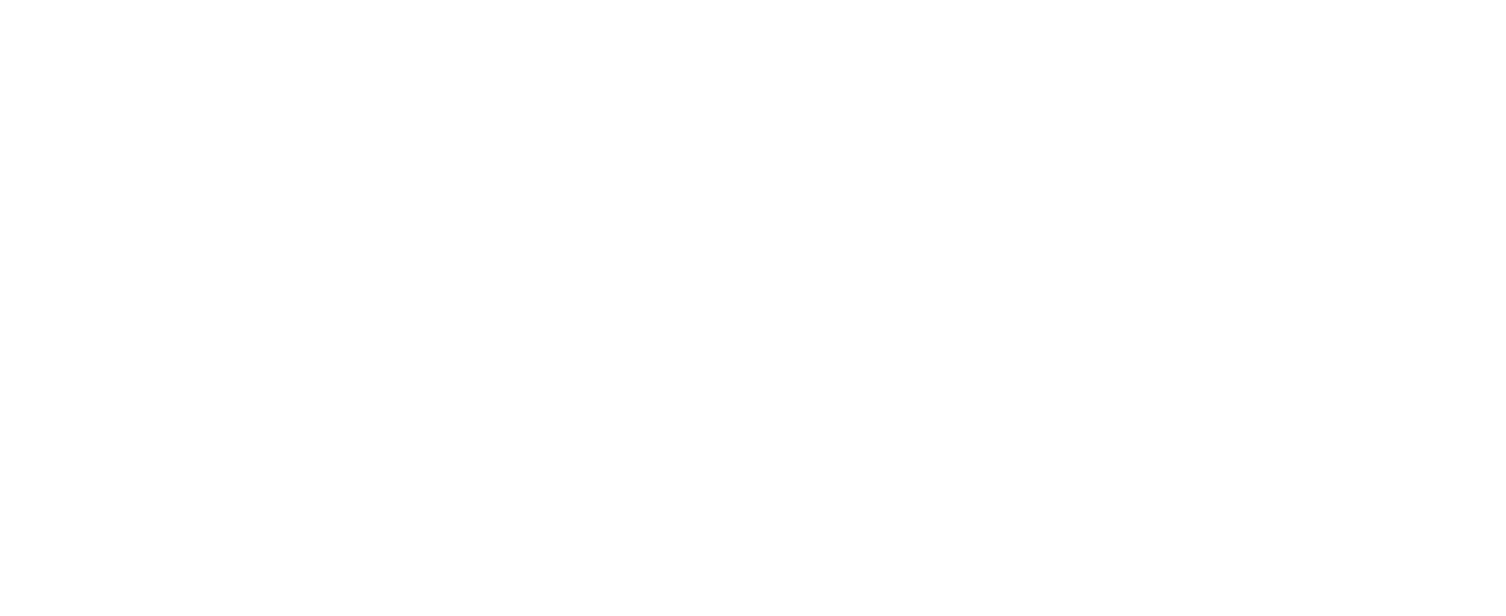
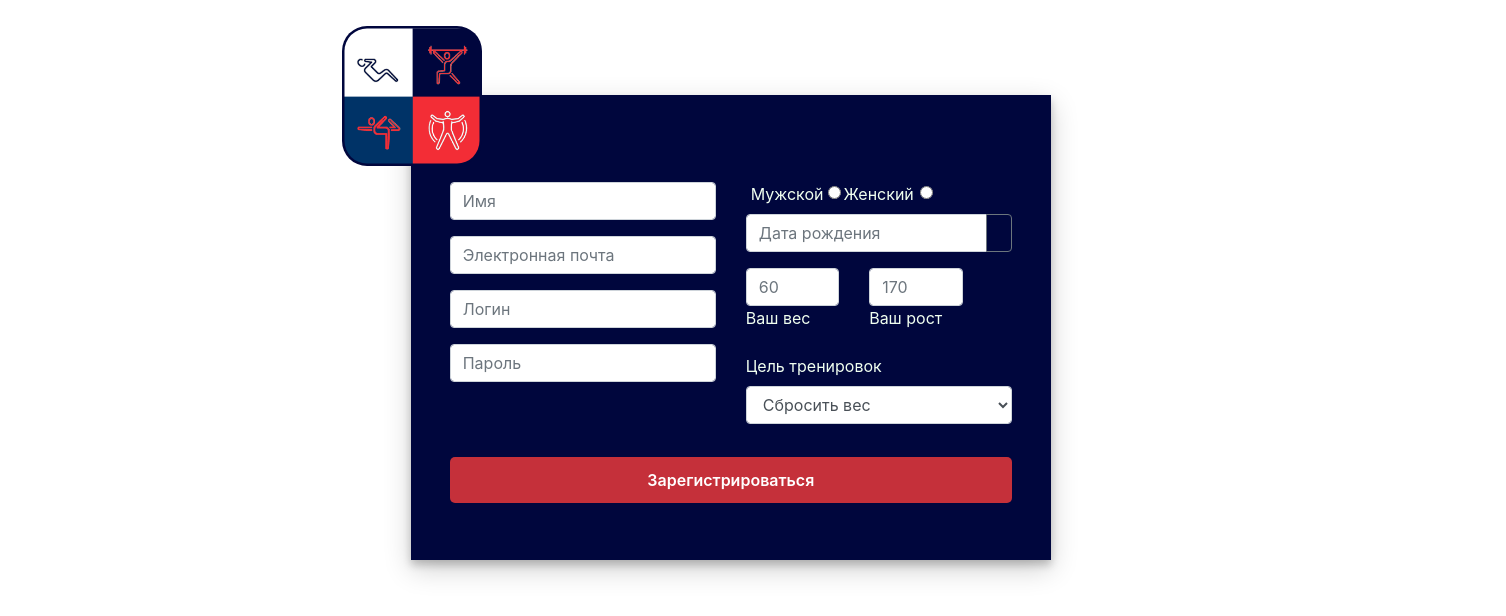
Before and after one commit to bogatovam/netcracker-project, an Angular app in the folder workout-planning-ng-app/: page /auth/signup in a window 1280 px wide. Before the commit this address led to /. Shown: the top 616 px of the page, 1506 px wide, since content can reach past the window. Built offline with nearby package versions, Linux system fonts and the light colour scheme.

Commit message:
Added style of signup page

```diff
--- a/workout-planning-ng-app/package.json
+++ b/workout-planning-ng-app/package.json
@@ -16,16 +16,17 @@
     "@angular/compiler": "~7.2.0",
     "@angular/core": "~7.2.0",
     "@angular/forms": "~7.2.0",
+    "@angular/http": "latest",
     "@angular/platform-browser": "~7.2.0",
     "@angular/platform-browser-dynamic": "~7.2.0",
     "@angular/router": "~7.2.0",
+    "@ng-bootstrap/ng-bootstrap": "^4.1.3",
     "bootstrap": "^4.3.1",
     "core-js": "^2.5.4",
     "jquery": "^3.4.1",
     "rxjs": "~6.3.3",
     "tslib": "^1.9.0",
-    "zone.js": "~0.8.26",
-    "@angular/http": "latest"
+    "zone.js": "~0.8.26"
   },
   "devDependencies": {
     "@angular-devkit/build-angular": "~0.13.0",
--- a/workout-planning-ng-app/src/app/authorization/login/login.component.css
+++ b/workout-planning-ng-app/src/app/authorization/login/login.component.css
@@ -1,5 +1,6 @@
 .login-container {
   margin-left: 28%;
+  margin-right: 28%;
 }
 
 .login-logo {
@@ -12,26 +13,22 @@
   position: absolute;
   width: 28%;
   background: #00063d;
-  border-radius: 2.3rem;
+  border-radius: 25px;
   padding: 0.5%;
 }
 
 .login-form {
-  margin-top: 22.3%;
-  alignment: center;
+  width: 35vw;
+  margin-top: 22%;
   padding: 20% 9% 3%;
   background: #00063d;
   box-shadow: 0 5px 8px 0 rgba(0, 0, 0, 0.2), 0 9px 26px 0 rgba(0, 0, 0, 0.19);
 }
 
-.login-form h3 {
-  text-align: center;
-  margin-bottom: 12%;
-  color: #fff;
-}
+.button-submit {
+  margin-top: 3%;
+  margin-bottom: 5%;
 
-.button-submit {
-  margin-top: 5%;
   font-weight: 600;
   width: 100%;
   color: #fff;
@@ -47,6 +44,7 @@
 }
 
 .button-signup {
+  margin-top: 12%;
   font-weight: 600;
   width: 100%;
   color: #00063d;
@@ -60,9 +58,6 @@
   height: 1px;
   width: 100%;
   background-color: honeydew;
-  margin-top: 6%;
-  margin-bottom: 8%;
   color: honeydew;
   text-align: center;
-
 }
--- a/workout-planning-ng-app/src/app/authorization/login/login.component.html
+++ b/workout-planning-ng-app/src/app/authorization/login/login.component.html
@@ -1,7 +1,7 @@
 <div class="container login-container">
   <div class="row">
     <div class="col-md-5">
-      <div class="login-logo">
+      <div class="login-logo ">
         <img src="../../../assets/images/logo.jpg" alt=""/>
       </div>
 
@@ -38,9 +38,8 @@
         <div class="horizontal-separator">
           <p>или</p>
         </div>
-
-        <div class="form-group">
-          <button class="button-signup">Зарегистрировастья</button>
+        <div class="form-group" >
+          <button  type="button" (click)="redirect()" class="button-signup">Зарегистрировасться</button>
         </div>
 
       </form>
--- a/workout-planning-ng-app/src/app/authorization/login/login.component.ts
+++ b/workout-planning-ng-app/src/app/authorization/login/login.component.ts
@@ -4,6 +4,7 @@ import { AuthorizationService } from '../authorization.service';
 import { TokenStorageService } from '../token-storage.service';
 import { AuthorizationLoginInfo } from '../../shared/model/login';
 import {JwtResponse} from "../../shared/model/JwtResponse";
+import {Router, RouterModule, Routes} from "@angular/router";
 
 @Component({
   selector: 'app-login',
@@ -19,7 +20,8 @@ export class LoginComponent implements OnInit {
   imagePath: string = "../../logo.jpg";
   private loginInfo: AuthorizationLoginInfo;
 
-  constructor(private authService: AuthorizationService, private tokenStorage: TokenStorageService) { }
+  constructor(private authService: AuthorizationService, private tokenStorage: TokenStorageService,
+              private router : Router) { }
 
   ngOnInit() {
     if (this.tokenStorage.getToken()) {
@@ -57,4 +59,8 @@ export class LoginComponent implements OnInit {
   reloadPage() {
     window.location.reload();
   }
+
+  redirect() {
+    this.router.navigateByUrl("auth/signup");
+  }
 }
--- a/workout-planning-ng-app/src/app/authorization/signup/signup.component.css
+++ b/workout-planning-ng-app/src/app/authorization/signup/signup.component.css
@@ -0,0 +1,53 @@
+.signup-container {
+  margin-left: 28%;
+  margin-right: 28%;
+}
+
+.signup-logo {
+  position: relative;
+  margin-top: 6%;
+  margin-left: -16%;
+}
+
+.signup-logo img {
+  position: absolute;
+  width: 28%;
+  background: #00063d;
+  border-radius: 25px;
+  padding: 0.5%;
+}
+
+.signup-form {
+  width: 50vw;
+  margin-top: 22%;
+  padding: 20% 9% 3%;
+  background: #00063d;
+  box-shadow: 0 5px 8px 0 rgba(0, 0, 0, 0.2), 0 9px 26px 0 rgba(0, 0, 0, 0.19);
+}
+
+.button-submit {
+  margin-top: 3%;
+  margin-bottom: 5%;
+
+  font-weight: 600;
+  width: 100%;
+  color: #fff;
+  background-color: #c5303a;
+  border-radius: 5px;
+  border: none;
+  padding: 2%;
+}
+
+.danger {
+  margin-bottom: 3%;
+  margin-top: 3%;
+}
+
+.check-gender{
+  margin-left: 6vw;
+  margin-right: 6vw;
+}
+.simple-label{
+  color: honeydew;
+  text-align: center;
+}
--- a/workout-planning-ng-app/src/app/authorization/signup/signup.component.html
+++ b/workout-planning-ng-app/src/app/authorization/signup/signup.component.html
@@ -3,46 +3,115 @@
 </div>
 
 <ng-template #signupForm>
-  <div class="row col-sm-6" style="max-width:350px;">
-    <form name="form" (ngSubmit)="f.form.valid && onSubmit()" #f="ngForm" novalidate>
+  <div class="container signup-container">
+    <div class="row">
+      <div class="col-md-5">
+        <div class="signup-logo">
+          <img src="../../../assets/images/logo.jpg" alt=""/>
+        </div>
+        <form name="form" class="signup-form" (ngSubmit)="f.form.valid && onSubmit()" #f="ngForm" novalidate>
+
+          <div class="row">
+            <div class="col-6">
+
               <div class="form-group">
-        <label for="name">Your name</label>
-        <input type="text"  id="name" class="form-control" name="name" [(ngModel)]="form.name" #name="ngModel" required />
-        <div *ngIf="f.submitted && name.invalid">
-          <div *ngIf="name.errors.required">Name is required</div>
+                <input id="fullname" name="fullname" type="text" class="form-control"
+                       placeholder="Имя" [(ngModel)]="form.fullname" #fullname="ngModel" required/>
+                <div *ngIf="f.submitted && fullname.invalid">
+                  <div class="alert alert-danger danger" *ngIf="fullname.errors.required">Введите имя</div>
                 </div>
               </div>
+
               <div class="form-group">
-        <label for="username">Username</label>
-        <input type="text" id="username" class="form-control" name="username" [(ngModel)]="form.username" #username="ngModel"
-               required />
-        <div *ngIf="f.submitted && username.invalid">
-          <div *ngIf="username.errors.required">Username is required</div>
+                <input id="email" name="email" type="text" class="form-control"
+                       placeholder="Электронная почта" [(ngModel)]="form.email" #email="ngModel" required/>
+                <div *ngIf="f.submitted && email.invalid">
+                  <div class="alert alert-danger danger" *ngIf="email.errors.required">Введите e-mail</div>
                 </div>
               </div>
+
               <div class="form-group">
-        <label for="email">Email</label>
-        <input type="text" id="email" class="form-control" name="email" [(ngModel)]="form.email" #email="ngModel" required email />
-        <div *ngIf="f.submitted && email.invalid">
-          <div *ngIf="email.errors.required">Email is required</div>
-          <div *ngIf="email.errors.email">Email must be a valid email address</div>
+                <input id="username" name="username" type="text" class="form-control"
+                       placeholder="Логин" [(ngModel)]="form.username" #username="ngModel" required/>
+                <div *ngIf="f.submitted && username.invalid">
+                  <div class="alert alert-danger danger" *ngIf="username.errors.required">Введите логин</div>
                 </div>
               </div>
+
               <div class="form-group">
-        <label for="password">Password</label>
-        <input type="password" id="password" class="form-control" name="password" [(ngModel)]="form.password" #password="ngModel"
-               required minlength="6" />
+                <input id="password" name="password" class="form-control"
+                       placeholder="Пароль" type="password" [(ngModel)]="form.password" #password="ngModel" required/>
                 <div *ngIf="f.submitted && password.invalid">
-          <div *ngIf="password.errors.required">Password is required</div>
-          <div *ngIf="password.errors.minlength">Password must be at least 6 characters</div>
+                  <div class="alert alert-danger danger" *ngIf="password.errors.required">Введите пароль</div>
                 </div>
               </div>
-      <div class="form-group">
-        <button class="btn btn-primary">Register</button>
-        <div *ngIf="f.submitted && isSignUpFailed" class="alert alert-warning">
-          Signup failed!<br/>{{errorMessage}}
+            </div>
+
+            <div class="col-6">
+
+              <div class="row">
+                <div class="form-check">
+                  <input class="form-check-input check-gender" type="radio" name="gridRadios" id="genderF"
+                         value="option1"
+                         [(ngModel)]="form.gender" checked>
+                  <label class="simple-label" for="genderF">
+                    Мужской
+                  </label>
+                </div>
+
+                <div class="form-check">
+                  <input class="form-check-input check-gender" type="radio" name="gridRadios" id="genderM"
+                         value="option2"
+                         [(ngModel)]="form.gender">
+                  <label class="simple-label" for="genderM">
+                    Женский
+                  </label>
                 </div>
               </div>
+
+              <div class="form-group">
+                <div class="input-group">
+                  <input class="form-control" placeholder="Дата рождения"
+                         name="bd" [(ngModel)]="form.date" ngbDatepicker #d="ngbDatepicker">
+                  <div class="input-group-append">
+                    <button class="btn btn-outline-secondary calendar" (click)="d.toggle()" type="button"></button>
+                  </div>
+                </div>
+              </div>
+
+              <div class="row">
+                <div class="form-group col-5">
+                  <input id="wight" name="wight" class="form-control"
+                         placeholder="60" type="number" [(ngModel)]="form.wight" #password="ngModel" required/>
+                  <label class="simple-label" for="wight">Ваш вес</label>
+                </div>
+                <div class="form-group col-5">
+                  <input id="growth" name="growth" class="form-control"
+                         placeholder=170 value="170" type="number" [(ngModel)]="form.growth" #password="ngModel"
+                         required/>
+                  <label class="simple-label" for="growth">Ваш рост</label>
+                </div>
+              </div>
+
+              <div class="form-group ">
+                <label class="simple-label" for="goal">Цель тренировок</label>
+                <select id="goal" class="form-control">
+                  <option>Сбросить вес</option>
+                  <option>Набрать массу</option>
+                </select>
+              </div>
+            </div>
+          </div>
+
+          <div class="form-group">
+            <button class="button-submit">Зарегистрироваться</button>
+          </div>
+          <div *ngIf="f.submitted && isSignUpFailed" class="alert alert-danger danger">
+            Ошибка: {{errorMessage}}
+          </div>
+
         </form>
       </div>
+    </div>
+  </div>
 </ng-template>
--- a/workout-planning-ng-app/src/app/authorization/signup/signup.component.ts
+++ b/workout-planning-ng-app/src/app/authorization/signup/signup.component.ts
@@ -1,7 +1,7 @@
-import { Component, OnInit } from '@angular/core';
+import {Component, OnInit} from '@angular/core';
 
-import { AuthorizationService } from '../authorization.service';
-import { SignUpInfo } from '../../shared/model/signup';
+import {AuthorizationService} from '../authorization.service';
+import {SignUpInfo} from '../../shared/model/signup';
 
 @Component({
   selector: 'app-signup',
@@ -15,9 +15,11 @@ export class SignupComponent implements OnInit {
   isSignUpFailed = false;
   errorMessage = '';
 
-  constructor(private authService: AuthorizationService) { }
+  constructor(private authService: AuthorizationService) {
+  }
 
-  ngOnInit() { }
+  ngOnInit() {
+  }
 
   onSubmit() {
     console.log(this.form);
@@ -26,7 +28,13 @@ export class SignupComponent implements OnInit {
       this.form.name,
       this.form.username,
       this.form.email,
-      this.form.password);
+      this.form.password,
+      this.form.gender,
+      this.form.age,
+      this.form.weight,
+      this.form.growth,
+      this.form.goal
+    );
 
     this.authService.signUp(this.signupInfo).subscribe(
       data => {
--- a/workout-planning-ng-app/src/app/shared/model/signup.ts
+++ b/workout-planning-ng-app/src/app/shared/model/signup.ts
@@ -1,15 +1,27 @@
 export class SignUpInfo {
-  fullName: string;
   login: string;
   email: string;
   role: string[];
   password: string;
+  fullName: string;
+  gender: string;
+  age: string;
+  weight: string;
+  growth: string;
+  goal: string;
 
-  constructor(fullName: string, login: string, email: string, password: string) {
+
+  constructor(fullName: string, login: string, email: string, password: string,
+  gender: string,   age: string,   weight: string,   growth: string,   goal: string) {
     this.fullName = fullName;
     this.login = login;
     this.email = email;
     this.password = password;
     this.role = ['user'];
+    this.gender=gender;
+    this.age=age;
+    this.weight=weight;
+    this.growth=growth;
+    this.goal=goal;
   }
 }
```
Also changed, not shown: workout-planning-ng-app/src/app/app.module.ts (+5 -2 lines), 1 other file (tests, documents, lock files or other folders). Lines whose indentation alone changed are shown as unchanged.
